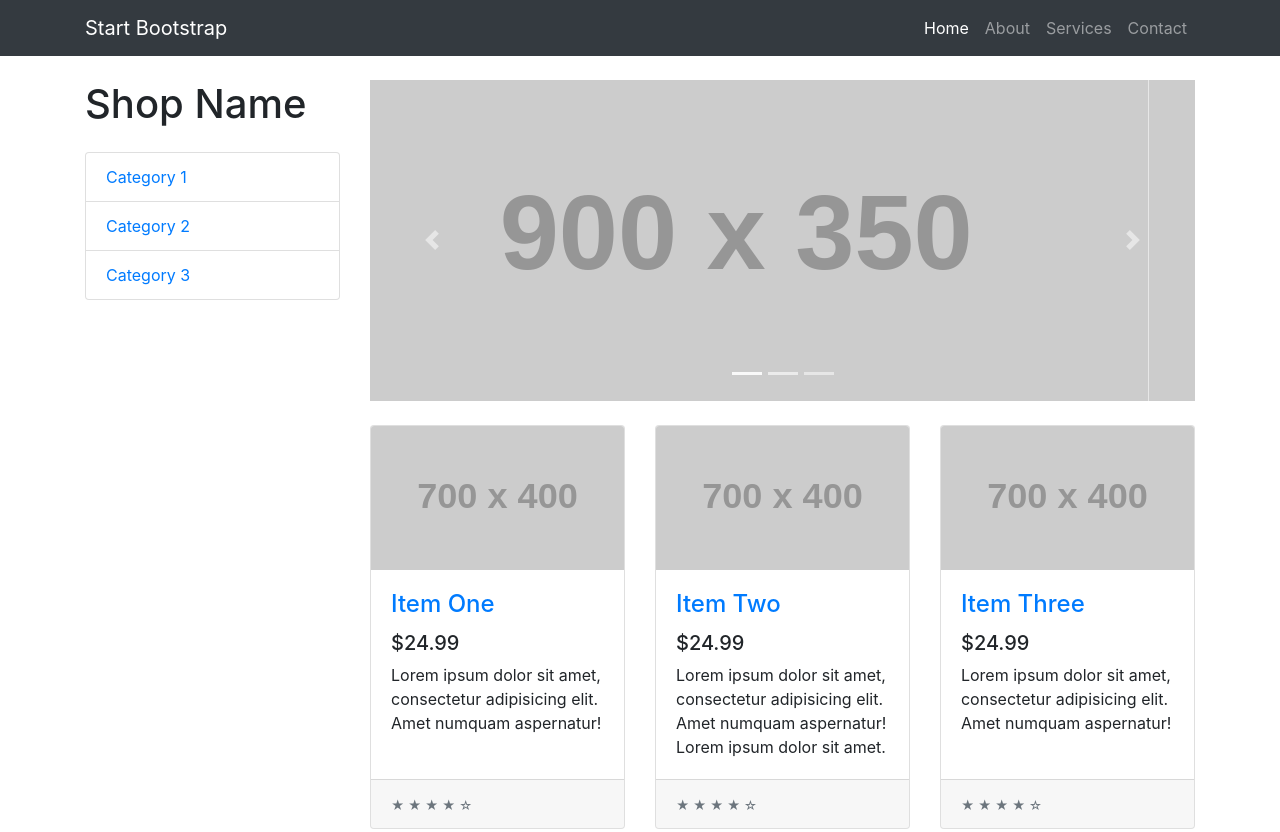
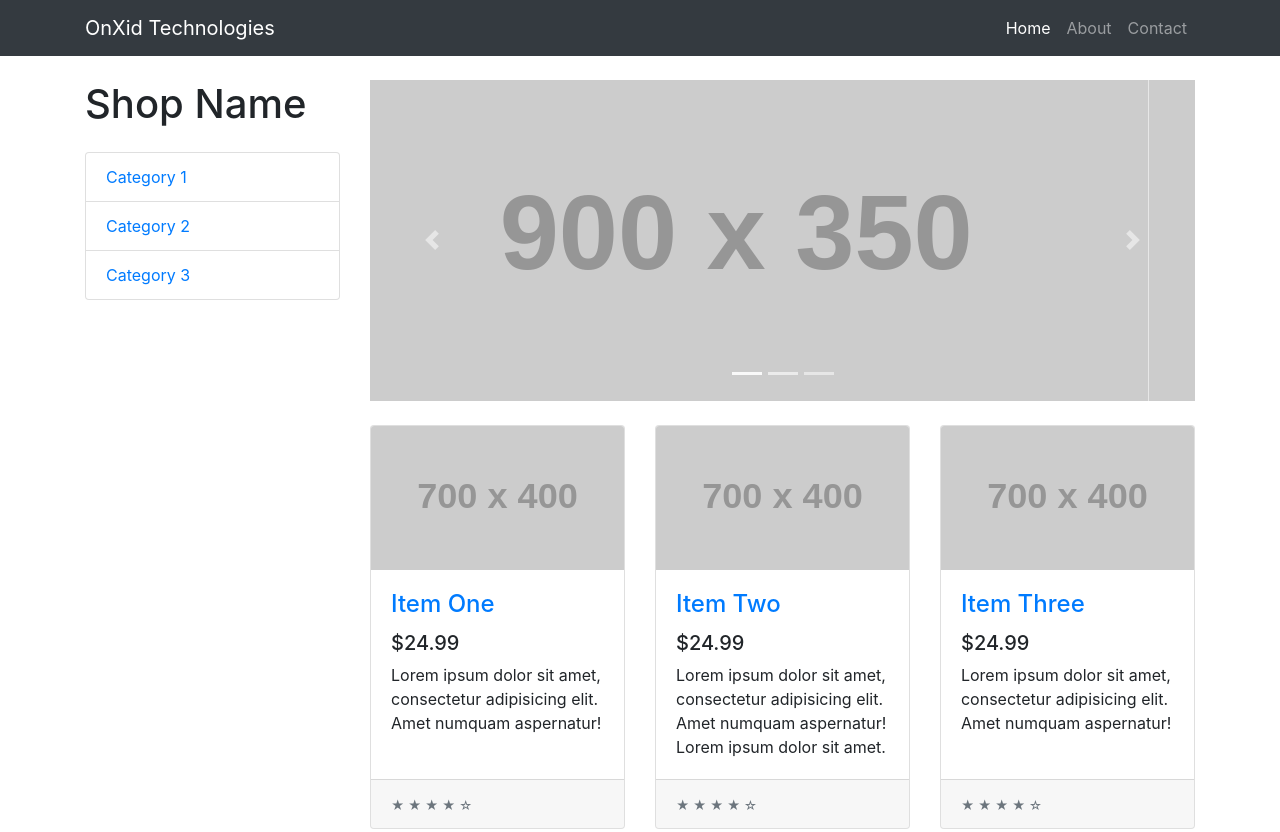
Before and after one commit to onxidtechnologies/onxidtechnologies.github.io, a website: page index.html in a window 1280 px wide. Shown: the top 832 px of the page. Drawn offline with Linux system fonts and the light colour scheme; placeholder pictures from the web are drawn by us.

Commit message:
Customize template

```diff
--- a/css/shop-homepage.css
+++ b/css/shop-homepage.css
@@ -1,8 +1,3 @@
-/*!
- * Start Bootstrap - Shop Homepage (https://startbootstrap.com/template-overviews/shop-homepage)
- * Copyright 2013-2019 Start Bootstrap
- * Licensed under MIT (https://github.com/BlackrockDigital/startbootstrap-shop-homepage/blob/master/LICENSE)
- */
 body {
   padding-top: 56px;
 }
--- a/index.html
+++ b/index.html
@@ -8,7 +8,7 @@
   <meta name="description" content="">
   <meta name="author" content="">
 
-  <title>Shop Homepage - Start Bootstrap Template</title>
+  <title>Home | OnXid Technologies</title>
 
   <!-- Bootstrap core CSS -->
   <link href="vendor/bootstrap/css/bootstrap.min.css" rel="stylesheet">
@@ -23,7 +23,7 @@
   <!-- Navigation -->
   <nav class="navbar navbar-expand-lg navbar-dark bg-dark fixed-top">
     <div class="container">
-      <a class="navbar-brand" href="#">Start Bootstrap</a>
+      <a class="navbar-brand" href="#">OnXid Technologies</a>
       <button class="navbar-toggler" type="button" data-toggle="collapse" data-target="#navbarResponsive" aria-controls="navbarResponsive" aria-expanded="false" aria-label="Toggle navigation">
         <span class="navbar-toggler-icon"></span>
       </button>
@@ -36,9 +36,6 @@
           </li>
           <li class="nav-item">
             <a class="nav-link" href="#">About</a>
-          </li>
-          <li class="nav-item">
-            <a class="nav-link" href="#">Services</a>
           </li>
           <li class="nav-item">
             <a class="nav-link" href="#">Contact</a>
--- a/package.json
+++ b/package.json
@@ -17,7 +17,7 @@
         "email": "feedback@startbootstrap.com"
     },
     "license": "MIT",
-    "author": "Start Bootstrap",
+    "author": "OnXid Technologies",
     "contributors": [
         "David Miller (http://davidmiller.io/)"
     ],
```
